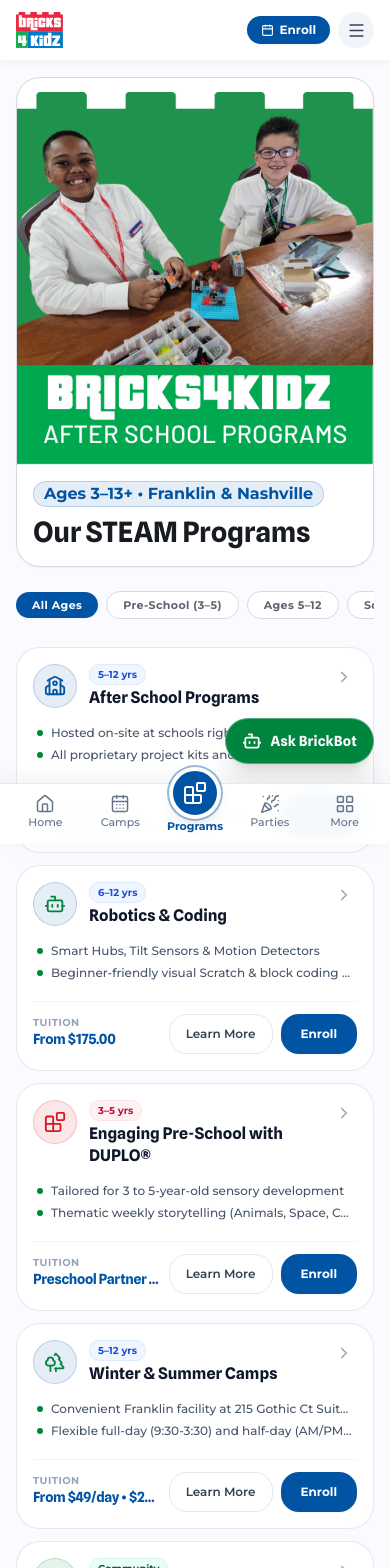
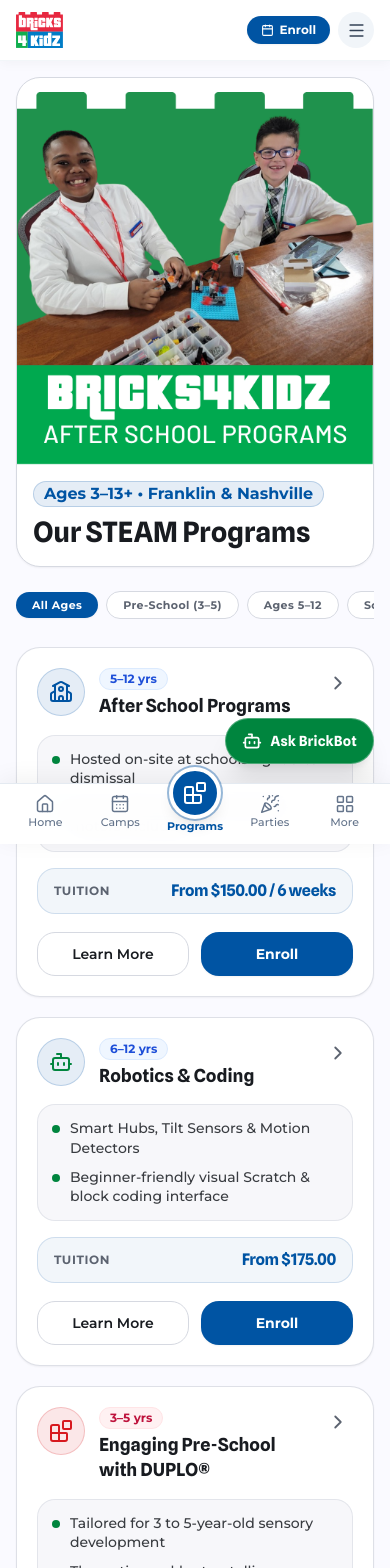
Before and after one commit to Karunesh1999/Brics4Kidz, a React (Vite) app: page /services in a window 390 px wide. Shown: the top 1568 px of the page. Built offline with nearby package versions, Linux system fonts and the light colour scheme.

Commit message:
feat(ui): enlarge and enhance schedule and program cards with responsive layout

```diff
--- a/src/pages/ServicesPage.tsx
+++ b/src/pages/ServicesPage.tsx
@@ -17,17 +17,17 @@ export const ServicesPage: React.FC = () => {
 
   const getIcon = (name: string) => {
     switch (name) {
-      case 'GraduationCap': return <School size={22} className="text-primary" />;
-      case 'Bot': return <Bot size={22} className="text-secondary" />;
-      case 'Blocks': return <Blocks size={22} className="text-destructive" />;
-      case 'Trees': return <Trees size={22} className="text-secondary" />;
-      case 'Users': return <Users size={22} className="text-primary" />;
-      default: return <School size={22} />;
+      case 'GraduationCap': return <School size={24} className="text-primary" />;
+      case 'Bot': return <Bot size={24} className="text-secondary" />;
+      case 'Blocks': return <Blocks size={24} className="text-destructive" />;
+      case 'Trees': return <Trees size={24} className="text-secondary" />;
+      case 'Users': return <Users size={24} className="text-primary" />;
+      default: return <School size={24} />;
     }
   };
 
   return (
-    <div className="flex flex-col gap-gutter-lg pt-gutter-md pb-6">
+    <div className="flex flex-col gap-gutter-lg pt-gutter-md pb-24">
 
       {/* Page Header & Hero */}
       <section className="rounded-2xl bg-card border border-border overflow-hidden shadow-sm">
@@ -72,18 +72,18 @@ export const ServicesPage: React.FC = () => {
         })}
       </div>
 
-      {/* Program Directory (Attractive & Balanced Redesign) */}
-      <section aria-label="Program List" className="flex flex-col gap-3">
+      {/* Program Directory (Spacious, Attractive & Modern Card Design) */}
+      <section aria-label="Program List" className="flex flex-col gap-5">
         {filteredPrograms.map((prog: ProgramItem) => (
           <div
             key={prog.id}
-            className="rounded-2xl border border-slate-200/90 bg-white p-4 shadow-xs hover:border-primary/50 hover:shadow-sm transition-all flex flex-col gap-3 group"
+            className="rounded-2xl border border-border/80 bg-card p-5 sm:p-6 shadow-sm hover:shadow-md hover:border-primary/40 transition-all flex flex-col gap-4 group"
           >
             {/* Top Row: Icon + Age Badge & Program Title */}
             <div className="flex items-start justify-between gap-3">
-              <div className="flex items-start gap-3">
+              <div className="flex items-start gap-3.5">
                 <div
-                  className={`w-11 h-11 rounded-2xl flex items-center justify-center shrink-0 border ${
+                  className={`w-12 h-12 rounded-2xl flex items-center justify-center shrink-0 border ${
                     prog.ageGroup === 'elementary'
                       ? 'bg-primary/10 border-primary/20 text-primary'
                       : prog.ageGroup === 'prek'
@@ -94,9 +94,9 @@ export const ServicesPage: React.FC = () => {
                   {getIcon(prog.iconName)}
                 </div>
 
-                <div className="flex flex-col gap-0.5">
+                <div className="flex flex-col gap-1">
                   <span
-                    className={`text-[10px] font-bold px-2 py-0.5 rounded-md inline-block self-start ${
+                    className={`text-xs font-bold px-2.5 py-0.5 rounded-full inline-block self-start ${
                       prog.ageGroup === 'elementary'
                         ? 'bg-blue-50 text-blue-700 border border-blue-100'
                         : prog.ageGroup === 'prek'
@@ -107,7 +107,7 @@ export const ServicesPage: React.FC = () => {
                     {prog.ageLabel}
                   </span>
                   <Link to={`/services/${prog.slug}`}>
-                    <h3 className="font-headline text-base font-bold text-slate-900 leading-snug group-hover:text-primary transition-colors">
+                    <h3 className="font-headline text-lg sm:text-xl font-bold text-foreground leading-snug group-hover:text-primary transition-colors">
                       {prog.title}
                     </h3>
                   </Link>
@@ -116,51 +116,50 @@ export const ServicesPage: React.FC = () => {
 
               <Link
                 to={`/services/${prog.slug}`}
-                className="text-slate-400 group-hover:text-primary transition-colors p-1"
+                className="text-muted-foreground group-hover:text-primary transition-colors p-1 shrink-0"
                 aria-label={`View details for ${prog.title}`}
               >
-                <ChevronRight size={18} />
+                <ChevronRight size={22} />
               </Link>
             </div>
 
-            {/* Feature Highlights (Clean Micro-bullets) */}
+            {/* Feature Highlights */}
             {prog.features && prog.features.length > 0 && (
-              <div className="flex flex-col gap-1.5 py-1 px-1">
+              <div className="flex flex-col gap-2.5 bg-surface-low/80 rounded-xl p-3.5 sm:p-4 border border-border/60">
                 {prog.features.slice(0, 2).map((feat, fIdx) => (
-                  <div key={fIdx} className="flex items-center gap-2 text-xs text-slate-600">
-                    <div className="w-1.5 h-1.5 rounded-full bg-secondary shrink-0" />
-                    <span className="truncate">{feat}</span>
+                  <div key={fIdx} className="flex items-start gap-2.5 text-sm text-foreground/85">
+                    <div className="w-2 h-2 rounded-full bg-secondary shrink-0 mt-1.5" />
+                    <span className="leading-snug">{feat}</span>
                   </div>
                 ))}
               </div>
             )}
 
-            {/* Bottom Row: Tuition Price & Clean Actions (Standard Touch-Friendly Size) */}
-            <div className="flex items-center justify-between pt-3 border-t border-slate-100 mt-1 gap-2">
-              <div className="flex flex-col min-w-0">
-                <span className="text-[10px] uppercase font-bold text-slate-400 tracking-wider leading-none mb-0.5">
+            {/* Tuition Price Bar */}
+            <div className="flex items-center justify-between bg-primary/5 rounded-xl px-4 py-2.5 border border-primary/15">
+              <span className="text-xs uppercase font-bold text-muted-foreground tracking-wider">
                 Tuition
               </span>
-                <span className="font-headline text-sm font-extrabold text-primary tracking-tight leading-snug truncate">
+              <span className="font-headline text-base sm:text-lg font-bold text-primary tracking-tight">
                 {prog.priceOrNote}
               </span>
             </div>
 
-              <div className="flex items-center gap-2 shrink-0">
+            {/* Action Buttons */}
+            <div className="grid grid-cols-2 gap-3 pt-0.5">
               <Link
                 to={`/services/${prog.slug}`}
-                  className="h-10 px-4 rounded-xl border border-slate-200 bg-card hover:bg-slate-50 text-xs sm:text-sm font-semibold text-slate-700 transition-all active:scale-[0.98] flex items-center justify-center whitespace-nowrap shadow-xs"
+                className="h-11 rounded-xl border border-border bg-card hover:bg-surface-low text-sm font-semibold text-foreground transition-all active:scale-[0.98] flex items-center justify-center whitespace-nowrap shadow-xs"
               >
                 Learn More
               </Link>
               <button
                 type="button"
                 onClick={() => navigate('/booking')}
-                  className="h-10 px-5 rounded-xl bg-primary hover:bg-primary-hover text-white text-xs sm:text-sm font-bold transition-all shadow-sm active:scale-[0.98] cursor-pointer flex items-center justify-center whitespace-nowrap"
+                className="h-11 rounded-xl bg-primary hover:bg-primary-hover text-white text-sm font-bold transition-all shadow-sm active:scale-[0.98] cursor-pointer flex items-center justify-center whitespace-nowrap"
               >
                 Enroll
               </button>
-              </div>
             </div>
           </div>
         ))}
```
Also changed, not shown: src/pages/HomePage.tsx (+31 -20 lines). Lines whose indentation alone changed are shown as unchanged.
